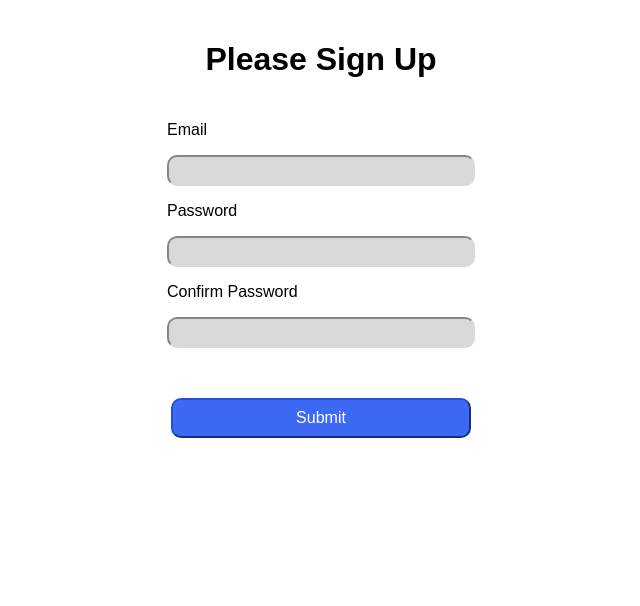
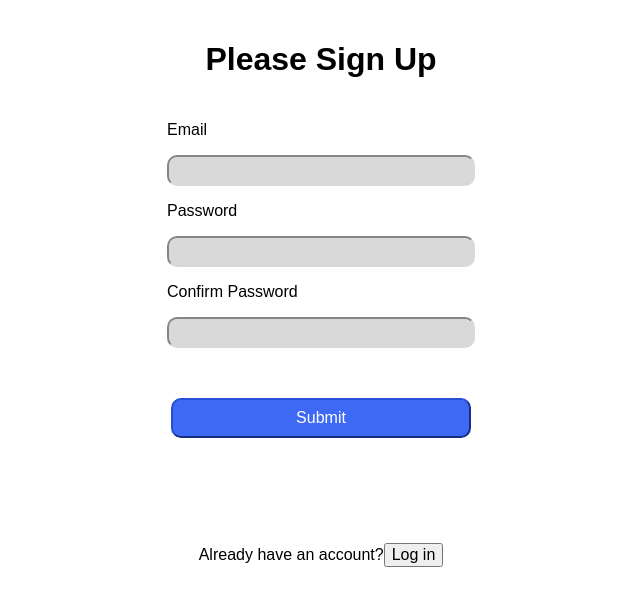
Before and after one commit to kritasak/trading-position-frontend, a React (Create React App) app: page /signup in a window 1280 px wide. Shown: the top 606 px of the page, without its empty margins (319-959 px from the left). Built offline with nearby package versions, Linux system fonts and the light colour scheme.

Commit message:
signup-login

```diff
--- a/src/pages/home/home.css
+++ b/src/pages/home/home.css
@@ -25,7 +25,7 @@
     height: 40px;
     margin: 20px;
     font-size: 16px;
-    background-color: #001d7b;
+    background-color: #002bb9;
     color: white;
     border-radius: 10px;
     border-color: #274FD5;
--- a/src/pages/login/login.css
+++ b/src/pages/login/login.css
@@ -39,7 +39,7 @@
     height: 40px;
     margin: 50px;
     font-size: 16px;
-    background-color:  #001d7b;
+    background-color:  #002bb9;
     color: white;
     border-radius: 10px;
     border-color: #274FD5;
@@ -51,4 +51,21 @@
 
 .warning-text {
     color: #ff0000;
+    margin-top: 50px;
 }
+
+.signupButton {
+    font-size: 16px;
+    color: black;
+    background-color:  #ffffff;
+    border-color: #ffffff;
+}
+
+.signup-text {
+    color: #274FD5;
+    margin-top: 10px;
+}
+
+a:link {
+    text-decoration: underline;
+  }
--- a/src/pages/login/login.js
+++ b/src/pages/login/login.js
@@ -1,5 +1,6 @@
 import React, { useState } from "react";
 import PropTypes from "prop-types";
+import { useNavigate } from "react-router-dom";
 import "./login.css";
 
 async function loginUser(credentials) {
@@ -23,6 +24,10 @@ async function checkLogin(credentials) {
 }
 
 export default function Login({ setToken }) {
+    const navigate = useNavigate();
+    function navigateToSignup() {
+        navigate("/signup");
+    }
     const [email, setEmail] = useState();
     const [password, setPassword] = useState();
     const [warning, setWarning] = useState();
@@ -72,7 +77,11 @@ export default function Login({ setToken }) {
                         Submit
                     </button>
                 </div>
+
                 <text className="warning-text">{warning}</text>
+                <text className="signup-text" onClick={navigateToSignup}>
+                    Sign up here
+                </text>
             </form>
         </div>
     );
--- a/src/pages/signup/signup.css
+++ b/src/pages/signup/signup.css
@@ -37,7 +37,7 @@
     height: 40px;
     margin: 50px;
     font-size: 16px;
-    background-color:  #001d7b;
+    background-color:  #002bb9;
     color: white;
     border-radius: 10px;
     border-color: #274FD5;
@@ -50,3 +50,11 @@
 .warning-text {
     color: #ff0000;
 }
+
+.loginButton {
+    font-size: 16px;
+    color: black;
+    transition: 0.3s;
+    text-decoration: none;
+    cursor: pointer;
+}
--- a/src/pages/signup/signup.js
+++ b/src/pages/signup/signup.js
@@ -83,6 +83,12 @@ export default function Signup() {
                 </div>
             </form>
             <text className="warning-text">{warning}</text>
+            <div>
+                <text>Already have an account?</text>
+                <button className="loginButton" onClick={navigateToLogin}>
+                    Log in
+                </button>
+            </div>
         </div>
     );
 }
```
